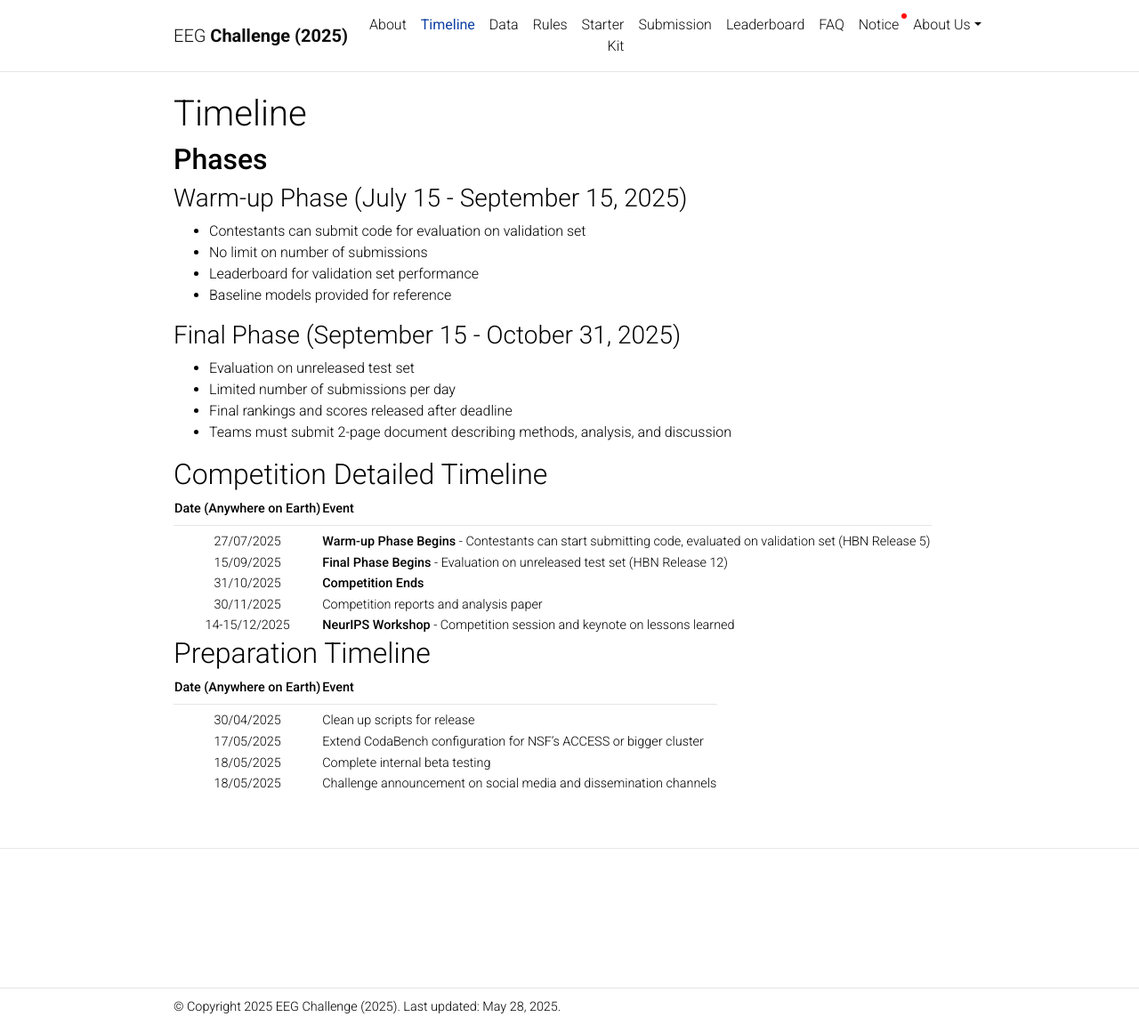
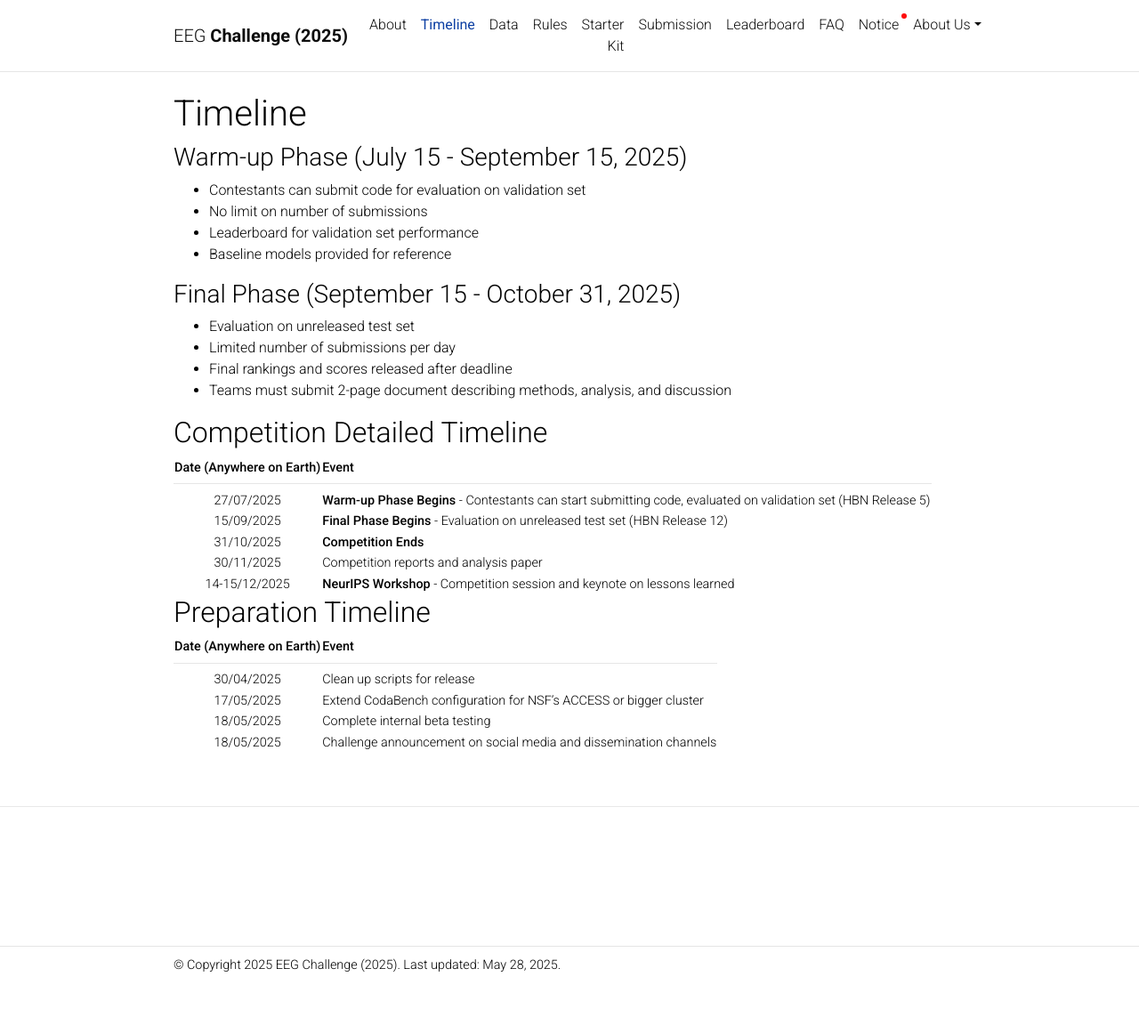
Before and after one commit to urgent-challenge/urgent2024, a Jekyll site: the page built from _pages/timeline.md, in a window 1280 px wide and 1152 px high. Shown: the whole window at 89% size. Built offline with Jekyll 4.4.1, drawn with Linux system fonts in a browser that asks for light colours; comment, search, counter and statistics services are not loaded; a style sheet for code colours, icons or effects is not loaded.

Commit message:
updating the timeline

```diff
--- a/_pages/timeline.md
+++ b/_pages/timeline.md
@@ -6,7 +6,6 @@ description:
 nav: true
 nav_order: 2
 ---
-## **Phases**
 
 ### Warm-up Phase (July 15 - September 15, 2025)
 - Contestants can submit code for evaluation on validation set
```
